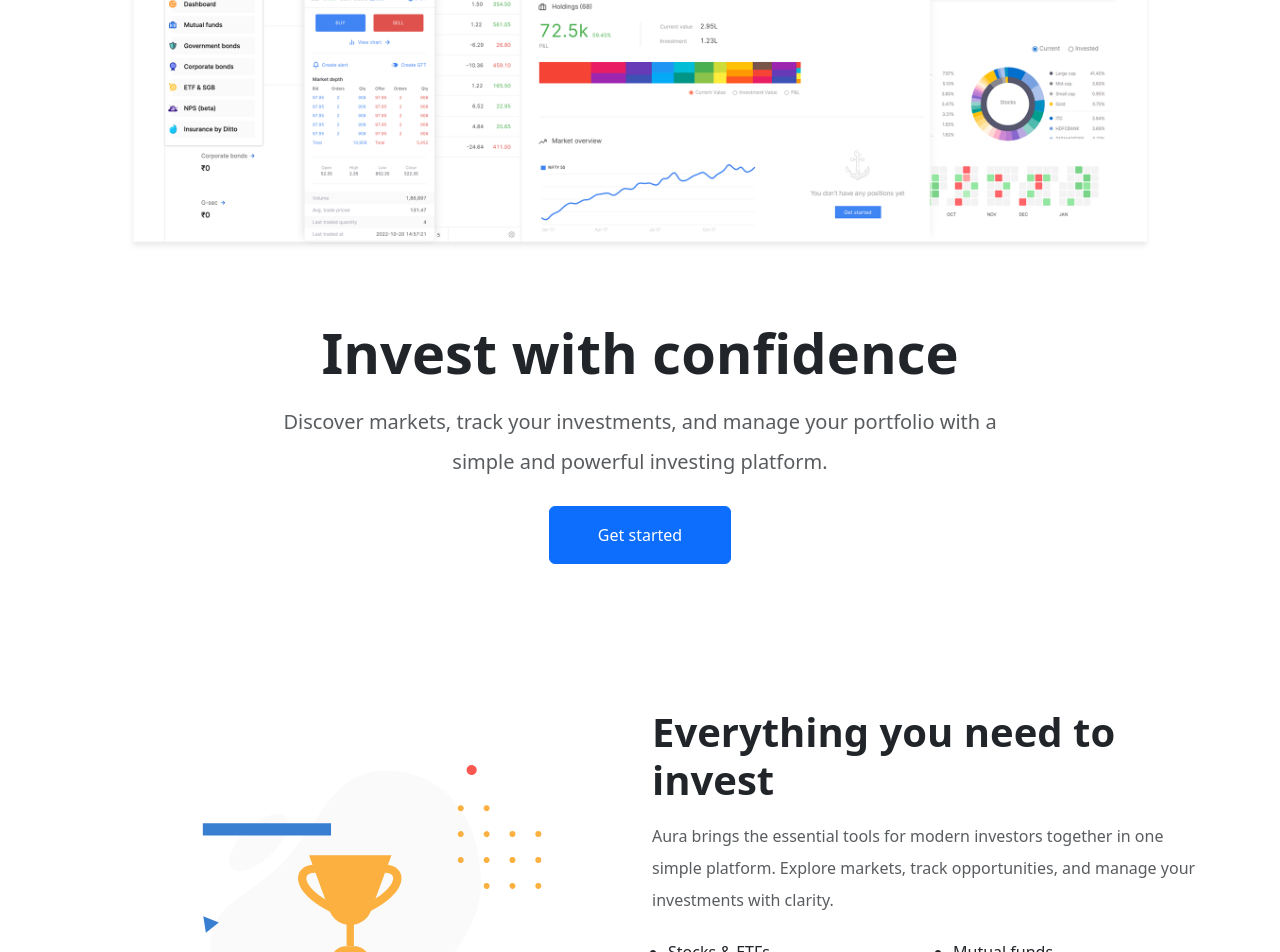
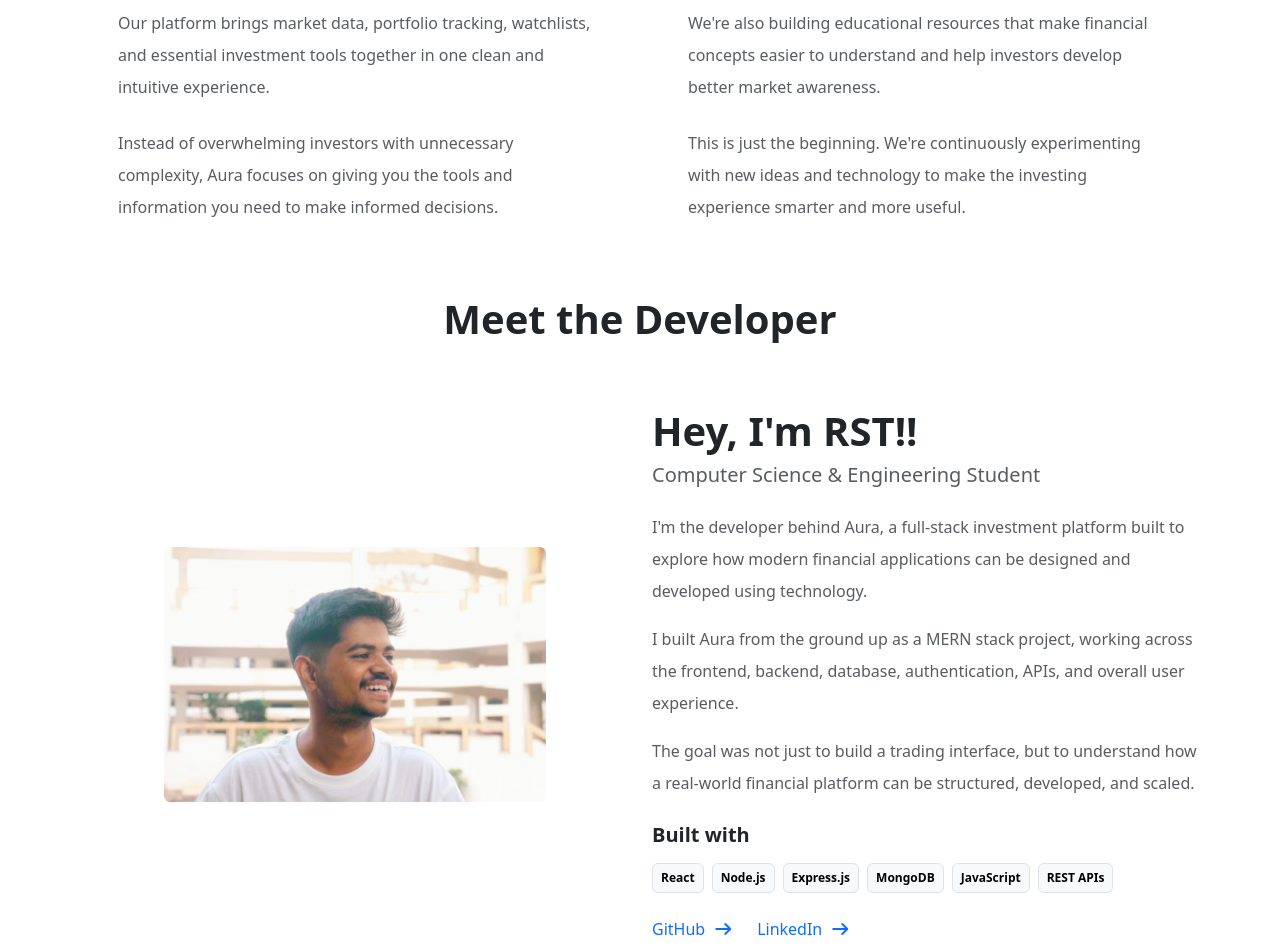
Before and after one commit to whorajtripathi/Aura, a React (Vite) app in the folder frontend/: page /about in a window 1280 px wide. Shown: the part 320-1272 px from the top of the page. Built offline with nearby package versions, Linux system fonts and the light colour scheme.

Commit message:
Done with AboutPage

```diff
--- a/frontend/package.json
+++ b/frontend/package.json
@@ -11,7 +11,8 @@
   },
   "dependencies": {
     "react": "^19.2.8",
-    "react-dom": "^19.2.8"
+    "react-dom": "^19.2.8",
+    "react-router-dom": "^7.18.2"
   },
   "devDependencies": {
     "@types/react": "^19.2.17",
--- a/frontend/src/App.jsx
+++ b/frontend/src/App.jsx
@@ -1,13 +1,17 @@
 import { useState } from 'react'
 // import './App.css'
 import HomePage from './landingPage/home/HomePage'
+import NavBar from './landingPage/NavBar'
+import { Outlet } from 'react-router-dom'
+import Footer from './landingPage/Footer'
 
 function App() {
-  const [count, setCount] = useState(0)
 
   return (
     <>
-      <HomePage/>
+      <NavBar/>
+      <Outlet/>
+      <Footer/>
     </>
   )
 }
--- a/frontend/src/landingPage/Footer.jsx
+++ b/frontend/src/landingPage/Footer.jsx
@@ -171,7 +171,7 @@ function Footer() {
 
 
                 {/* Bottom Section */}
-                <div className="border-top pt-4 pb-4">
+                <div className="border-top pt-4 pb-4 text-center">
 
                     <p className="text-muted small mb-2">
                         Aura is a personal investment platform created as
--- /dev/null
+++ b/frontend/src/landingPage/NotFound.jsx
@@ -0,0 +1,17 @@
+function NotFound() {
+    return (
+        <div className="container text-center py-5">
+            <h1 className="display-1 fw-bold">404!!</h1>
+
+            <h2 className="mb-3">
+                Page not found
+            </h2>
+
+            <p className="text-muted mb-4">
+                Sorry, we couldn't find the page you're looking for.
+            </p>
+        </div>
+    );
+}
+
+export default NotFound;
--- a/frontend/src/landingPage/about/AboutPage.jsx
+++ b/frontend/src/landingPage/about/AboutPage.jsx
@@ -1,9 +1,12 @@
+import Home from "./Hero";
+import Team from "./Team";
 
 
 function AboutPage(){
     return(
         <>
-            <h1>AboutPage</h1>
+            <Home/>
+            <Team/>
         </>
     );
 }
--- a/frontend/src/landingPage/about/Hero.jsx
+++ b/frontend/src/landingPage/about/Hero.jsx
@@ -0,0 +1,63 @@
+function Home() {
+    return (
+        <div className="container my-5">
+
+            <h2 className="text-center fw-semibold mb-5">
+                Making investing simpler through technology
+            </h2>
+
+            <div className="row">
+
+                {/* Left Column */}
+                <div className="col-lg-6 px-lg-5">
+
+                    <p className="text-muted lh-lg mb-4">
+                        Aura was built with a simple idea: investing should
+                        be easier to understand, easier to manage, and
+                        accessible through modern technology.
+                    </p>
+
+                    <p className="text-muted lh-lg mb-4">
+                        Our platform brings market data, portfolio tracking,
+                        watchlists, and essential investment tools together
+                        in one clean and intuitive experience.
+                    </p>
+
+                    <p className="text-muted lh-lg mb-4">
+                        Instead of overwhelming investors with unnecessary
+                        complexity, Aura focuses on giving you the tools
+                        and information you need to make informed decisions.
+                    </p>
+
+                </div>
+
+                {/* Right Column */}
+                <div className="col-lg-6 px-lg-5">
+
+                    <p className="text-muted lh-lg mb-4">
+                        Whether you're exploring the markets for the first
+                        time or managing an active portfolio, Aura is
+                        designed to grow with your investing journey.
+                    </p>
+
+                    <p className="text-muted lh-lg mb-4">
+                        We're also building educational resources that make
+                        financial concepts easier to understand and help
+                        investors develop better market awareness.
+                    </p>
+
+                    <p className="text-muted lh-lg mb-4">
+                        This is just the beginning. We're continuously
+                        experimenting with new ideas and technology to make
+                        the investing experience smarter and more useful.
+                    </p>
+
+                </div>
+
+            </div>
+
+        </div>
+    );
+}
+
+export default Home;
--- a/frontend/src/landingPage/about/Team.jsx
+++ b/frontend/src/landingPage/about/Team.jsx
@@ -0,0 +1,116 @@
+function Team() {
+    return (
+        <div className="container my-5">
+
+            <h1 className="text-center fw-semibold mb-3">
+                Meet the Developer
+            </h1>
+
+            <div className="row align-items-center py-5">
+
+                {/* Developer Image */}
+                <div className="col-lg-6 text-center">
+                    <img
+                        src="images/Raj_aura.jpg"
+                        alt="Aura Developer"
+                        className="img-fluid rounded"
+                        style={{ width: "70%", borderRadius:"100%" }}
+                    />
+                </div>
+
+                {/* Developer Information */}
+                <div className="col-lg-6 mt-5 mt-lg-0">
+
+                    <h1 className="display-6 fw-semibold mb-2">
+                        Hey, I'm RST!!
+                    </h1>
+
+                    <h5 className="text-muted mb-4">
+                        Computer Science & Engineering Student
+                    </h5>
+
+                    <p className="text-muted lh-lg">
+                        I'm the developer behind Aura, a full-stack investment
+                        platform built to explore how modern financial
+                        applications can be designed and developed using
+                        technology.
+                    </p>
+
+                    <p className="text-muted lh-lg">
+                        I built Aura from the ground up as a MERN stack
+                        project, working across the frontend, backend,
+                        database, authentication, APIs, and overall user
+                        experience.
+                    </p>
+
+                    <p className="text-muted lh-lg">
+                        The goal was not just to build a trading interface,
+                        but to understand how a real-world financial platform
+                        can be structured, developed, and scaled.
+                    </p>
+
+                    {/* Skills */}
+                    <div className="mt-4">
+
+                        <h5 className="fw-semibold mb-3">
+                            Built with
+                        </h5>
+
+                        <div className="d-flex flex-wrap gap-2">
+                            <span className="badge text-bg-light border p-2">
+                                React
+                            </span>
+
+                            <span className="badge text-bg-light border p-2">
+                                Node.js
+                            </span>
+
+                            <span className="badge text-bg-light border p-2">
+                                Express.js
+                            </span>
+
+                            <span className="badge text-bg-light border p-2">
+                                MongoDB
+                            </span>
+
+                            <span className="badge text-bg-light border p-2">
+                                JavaScript
+                            </span>
+
+                            <span className="badge text-bg-light border p-2">
+                                REST APIs
+                            </span>
+                        </div>
+
+                    </div>
+
+                    {/* Links */}
+                    <div className="mt-4">
+
+                        <a
+                            href="https://github.com/whorajtripathi"
+                            className="text-decoration-none me-4"
+                        >
+                            GitHub
+                            <i className="fa-solid fa-arrow-right ms-2"></i>
+                        </a>
+
+                        <a
+                            href="https://www.linkedin.com/in/whorajtripathi/"
+                            className="text-decoration-none"
+                        >
+                            LinkedIn
+                            <i className="fa-solid fa-arrow-right ms-2"></i>
+                        </a>
+
+                    </div>
+
+                </div>
+
+            </div>
+
+        </div>
+    );
+}
+
+export default Team;
--- a/frontend/src/landingPage/home/HomePage.jsx
+++ b/frontend/src/landingPage/home/HomePage.jsx
@@ -12,15 +12,12 @@ import Stats from "./Stats";
 function HomePage(){
     return(
         <>
-            <NavBar/>
             <Hero/>
             <Award/>
             <Stats/>
             <PricingPage/>
             <Education/>
             <OpenAccount/>
-            <Footer/>
-
         </>
     );
 }
--- a/frontend/src/main.jsx
+++ b/frontend/src/main.jsx
@@ -1,10 +1,11 @@
 import { StrictMode } from 'react'
 import { createRoot } from 'react-dom/client'
-// import './index.css'
+import {RouterProvider} from "react-router-dom";
 import App from './App.jsx'
+import router from './router.jsx';
 
 createRoot(document.getElementById('root')).render(
   <StrictMode>
-    <App />
+    <RouterProvider router={router}/>
   </StrictMode>,
 )
--- /dev/null
+++ b/frontend/src/router.jsx
@@ -0,0 +1,49 @@
+import { createBrowserRouter } from "react-router-dom";
+
+import App from "./App";
+import HomePage from "./landingPage/home/HomePage";
+import AboutPage from "./landingPage/about/AboutPage";
+import PricingPage from "./landingPage/pricing/PricingPage";
+import ProductsPage from "./landingPage/products/ProductsPage";
+import SignUp from "./landingPage/signUp/SignUp";
+import SupportPage from "./landingPage/support/SupportPage";
+import NotFound from "./landingPage/NotFound";
+
+const router = createBrowserRouter([
+    {
+        path: "/",
+        element: <App />,
+        children: [
+            {
+                index: true,
+                element: <HomePage />,
+            },
+            {
+                path: "signup",
+                element: <SignUp/>,
+            },
+            {
+                path: "about",
+                element: <AboutPage />,
+            },
+            {
+                path: "products",
+                element: <ProductsPage/>,
+            },
+            {
+                path: "pricing",
+                element: <PricingPage />,
+            },
+            {
+                path: "support",
+                element: <SupportPage/>,
+            },
+            {
+                path:"*",
+                element:<NotFound/>,
+            }
+        ],
+    },
+]);
+
+export default router;
```
Also changed, not shown: frontend/src/landingPage/NavBar.jsx (+12 -10 lines), frontend/public/images/Raj_aura.jpg (added), 1 other file (tests, documents, lock files or other folders).
